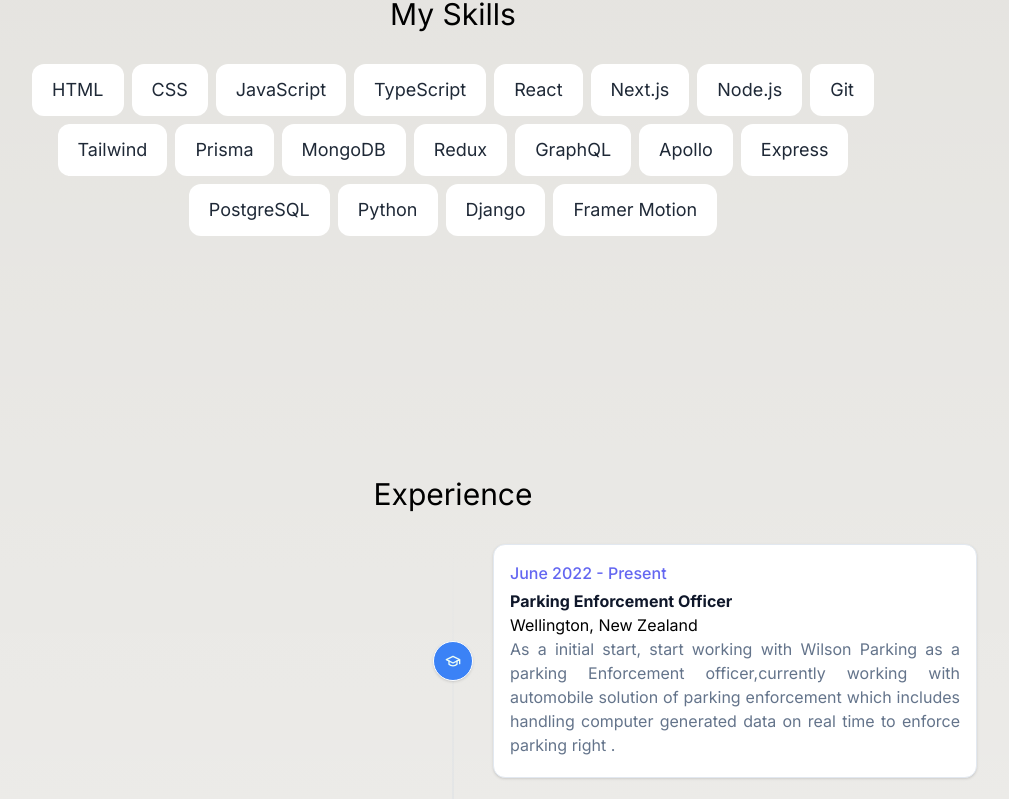
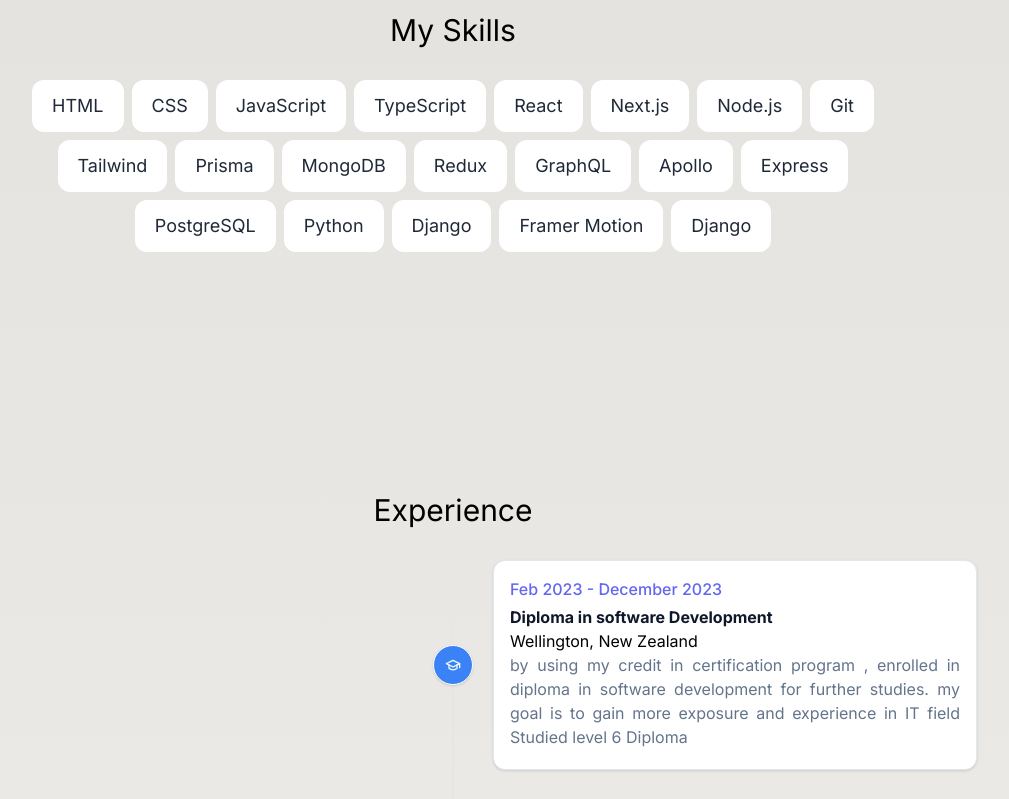
Before and after one commit to vijend795/my-portfolio, a Next.js app: page / in a window 1280 px wide. Shown: the part 1998-2797 px from the top of the page, without its empty margins (187-1196 px from the left). Built offline with nearby package versions, Linux system fonts and the light colour scheme.

Commit message:
udpdate data

```diff
--- a/app/component/experience.js
+++ b/app/component/experience.js
@@ -20,9 +20,8 @@
       // className='mb-28 max-w-[53rem] scroll-mt-28 text-center sm:mb-40 flex flex-col justify-start items-center'
     >
       <Heading>Experience</Heading>
-      <div  className="space-y-8 relative before:absolute before:inset-0 before:ml-5 before:-translate-x-px lg:before:mx-auto lg:before:translate-x-0 before:h-full before:w-0.5 before:bg-gradient-to-b before:from-transparent before:via-slate-300 before:to-transparent">
+      <div className="space-y-8 relative before:absolute before:inset-0 before:ml-5 before:-translate-x-px lg:before:mx-auto lg:before:translate-x-0 before:h-full before:w-0.5 before:bg-gradient-to-b before:from-transparent before:via-slate-300 before:to-transparent">
         {experiencesData.map((item, index) => (
-          <>
           <div
             key={index}
             className="relative flex items-center justify-between lg:justify-normal lg:odd:flex-row-reverse group is-active "
@@ -44,7 +43,6 @@
               {/* adding any data from this point cause problem detecting experience section while scrolling  */}
               {/* <ExperienceCard item={item} /> */}
 
-
               <div
                 className={`flex flex-col  w-full  ${
                   index % 2 == 0 ? "lg:items-start " : "lg:items-end "
@@ -59,10 +57,8 @@
 
             </div>
           </div>
-          </>
         ))}
       </div>
-
     </section>
   );
 };
--- a/app/component/intro.js
+++ b/app/component/intro.js
@@ -13,7 +13,7 @@
     <section
       id="intro"
       // className=" flex flex-col justify-start items-center px-5 rounded-lg py-3 max-w-6xl"
-      className='mb-28 max-w-[53rem] scroll-mt-28 text-center sm:mb-40 flex flex-col justify-start items-center'
+      className='mt-4 mb-28 max-w-[53rem] scroll-mt-28 text-center sm:mb-40 flex flex-col justify-start items-center'
     >
       <div>
         <Image
@@ -26,6 +26,7 @@
           className="h-24 w-24 rounded-full object-cover border-[0.35rem] border-white shadow-xl"
         />
       </div>
+
       <div
         className="mb-10 mt-4 px-4 text-xl font-medium !leading-[1.5] sm:text-sm rounded-full text-center text-black"
         initial={{ opacity: 0, y: 100 }}
--- a/app/data/data_cv.js
+++ b/app/data/data_cv.js
@@ -34,7 +34,49 @@
   },
 ]
 
+export const experienceTags=[
+  {
+    name:"education",
+    icon:React.createElement(LuGraduationCap)
+  },
+  {
+    name:"job",
+    icon:React.createElement(CgWorkAlt)
+  },
+  {
+    name:"",
+    icon:React.createElement(LuGraduationCap)
+  },
+  {
+    name:"",
+    icon:React.createElement(LuGraduationCap)
+  },
+  {
+    name:"",
+    icon:React.createElement(LuGraduationCap)
+  },
+  {
+    name:"",
+    icon:React.createElement(LuGraduationCap)
+  },
+  {
+    name:"",
+    icon:React.createElement(LuGraduationCap)
+  },
+]
 export const experiencesData = [
+  {
+    title: "Diploma in software Development",
+    company:'Whitecliffe, School of Information Technology',
+    location: "Wellington, New Zealand",
+    description:
+      "by using my credit in certification program , enrolled in diploma in software development for further studies. my goal is to gain more exposure and experience in IT field  Studied level 6 Diploma  ",
+    icon: React.createElement(LuGraduationCap),
+    date: "Feb 2023 - December 2023",
+    experiencesData:'education',
+    skilledLearned:['Django','React Native',"Tailwind","Postgres","Express","Node.js","Redux","MongoDb","Data Structure","MicroServices","Agile Project Management","GitHub","API's"],
+    status:"completed",
+  },
   {
     title: "Parking Enforcement Officer",
     company:'Wilson Parking NZ Limited',
@@ -43,6 +85,20 @@
       "As a initial start, start working with Wilson Parking as a parking Enforcement officer,currently working with automobile solution of parking enforcement which includes handling computer generated data on real time to enforce parking right .",
     icon: React.createElement(LuGraduationCap),
     date: "June 2022 - Present",
+    experiencesData:'job',
+    status:"OnGoing",
+  },
+  {
+    title: "Certification in Information Technology ",
+    company:'Whitecliffe, School of Information Technology',
+    location: "Wellington, New Zealand",
+    description:
+      "Studied 6 month certification in information technology to start my carried in IT",
+    icon: React.createElement(LuGraduationCap),
+    date: "May 2022 - December 2022",
+    experiencesData:'education',
+    skilledLearned:['HTML','CSS',"Next.Js","Figma","Python","React"],
+    status:"completed",
   },
   {
     title: "Real Estate Consultant",
@@ -52,6 +108,7 @@
       "I worked as a Real Estate Consultant for commercial leasing also develop online search portal, social media manager and  data management system for the business in VBA ",
     icon: React.createElement(CgWorkAlt),
     date: "June 2018 - March 2022",
+    status:"completed",
   },
   {
     title: "Associate Partner",
@@ -61,6 +118,7 @@
       "I Worked as Associate Partner for Sales and Marketing for commercial and residential project.",
     icon: React.createElement(FaReact),
     date: "July 2012 - June 2013",
+    status:"completed",
   },
   {
     title: "Manager - Sales and Marketing",
@@ -70,6 +128,7 @@
       "I worked as a sales and marketing manager and managed commercial/retail properties across Delhi/NCR ",
     icon: React.createElement(FaReact),
     date: "March 2011 - July 2012",
+    status:"completed",
   },
   {
     title: "Project Manager",
@@ -79,6 +138,7 @@
       "I worked as a property consultant for commercial leasing and Leased out commercial office space, warehouse, factory space in Gurgaon and worked with brand Like Kyocera, Havells , Dr, Batra , Call Health ,Third eyes, Connect Cue , Omni Vision , Now Flots , Footprints , Heithkamp , Nimbuzz etc",
     icon: React.createElement(FaReact),
     date: "July 2013 - May 2018",
+    status:"completed",
   },
   {
     title: "Transaction Manager",
@@ -88,6 +148,7 @@
       "I worked as a property consultant for commercial leasing and Leased out commercial office space, warehouse, factory space in Gurgaon and worked with brand Like Kyocera, Havells , Dr, Batra , Call Health ,Third eyes, Connect Cue , Omni Vision , Now Flots , Footprints , Heithkamp , Nimbuzz etc",
     icon: React.createElement(FaReact),
     date: "July 2013 - May 2018",
+    status:"completed",
   },
   {
     title: "Transaction Manager",
@@ -162,4 +223,5 @@
   "Python",
   "Django",
   "Framer Motion",
+  "Django",
 ]
```
